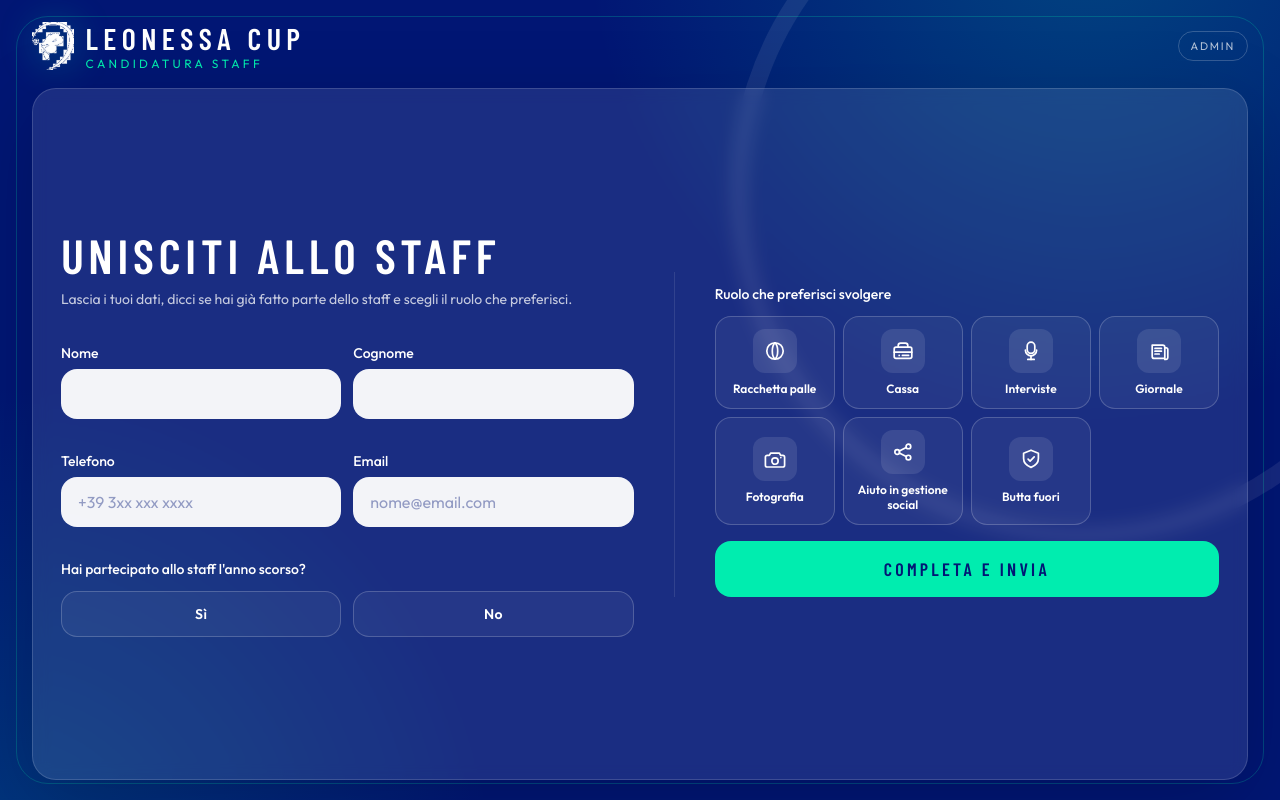
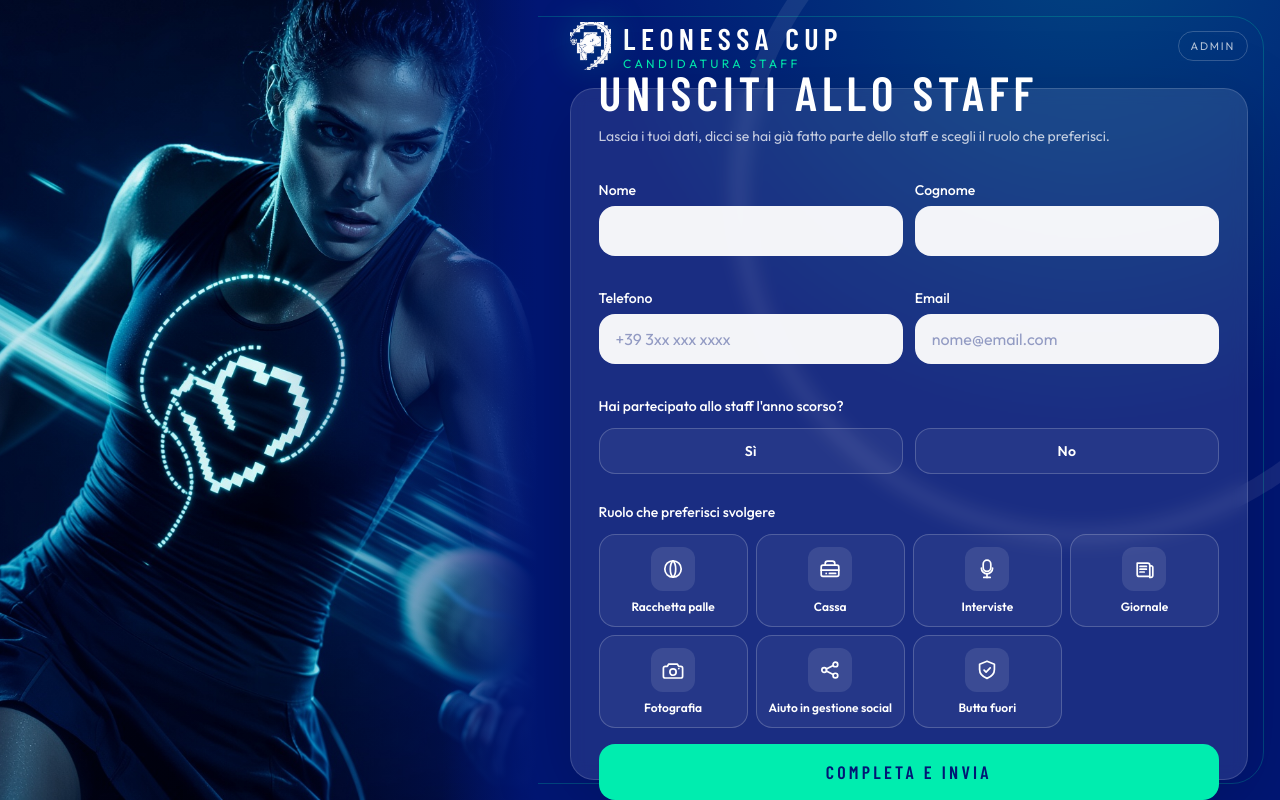
Before and after one commit to m8lamario/form-staff, a Next.js app: page / in a window 1280 px wide. Built offline with nearby package versions, Linux system fonts and the light colour scheme.

Commit message:
Add a cropped vertical hero and move the form right
Desktop now uses a full-height editorial image on the left and the complete staff form on the right. Replace public/hero.png to swap the photo.

```diff
--- a/app/page.tsx
+++ b/app/page.tsx
@@ -1,10 +1,25 @@
 import { BrandMark } from "@/components/BrandMark";
 import { StaffForm } from "@/components/StaffForm";
+import Image from "next/image";
 import Link from "next/link";
 
 export default function HomePage() {
   return (
-    <main className="mx-auto flex h-dvh max-w-[1440px] flex-col overflow-hidden px-3 py-3 lg:h-svh lg:px-8 lg:py-5">
+    <main className="flex h-dvh overflow-hidden lg:h-svh">
+      <aside className="relative hidden h-full w-[min(42vw,540px)] shrink-0 overflow-hidden lg:block">
+        <Image
+          src="/hero.png"
+          alt="Leonessa Cup"
+          fill
+          priority
+          sizes="540px"
+          className="object-cover object-[center_20%]"
+        />
+        <div className="absolute inset-0 bg-gradient-to-r from-[#011674]/10 via-transparent to-[#011674]/70" />
+        <div className="absolute inset-y-0 right-0 w-24 bg-gradient-to-r from-transparent to-[#011674]" />
+      </aside>
+
+      <div className="flex min-h-0 min-w-0 flex-1 flex-col px-3 py-3 lg:px-8 lg:py-5">
         <header className="flex shrink-0 items-center justify-between gap-3">
           <BrandMark layout="row" />
           <Link
@@ -17,6 +32,7 @@ export default function HomePage() {
         <section className="mt-3 min-h-0 flex-1 lg:mt-4">
           <StaffForm />
         </section>
+      </div>
     </main>
   );
 }
--- a/components/StaffForm.tsx
+++ b/components/StaffForm.tsx
@@ -188,7 +188,7 @@ export function StaffForm() {
         </p>
       ) : null}
 
-      <div className="flex min-h-0 flex-1 flex-col lg:grid lg:grid-cols-[minmax(0,1.05fr)_minmax(0,1fr)] lg:items-center lg:gap-10">
+      <div className="flex min-h-0 flex-1 flex-col lg:justify-center lg:gap-4">
         <div
           className={`${
             step < 3 ? "flex min-h-0 flex-1 flex-col" : "hidden"
@@ -290,7 +290,7 @@ export function StaffForm() {
           </section>
         </div>
 
-        <section className={`${stepClass(step, 3, false)} lg:border-l lg:border-white/10 lg:pl-10`}>
+        <section className={`${stepClass(step, 3, false)}`}>
           <StepHeading step={3} current={step} />
           <fieldset className="mt-3 flex min-h-0 flex-1 flex-col lg:mt-3 lg:flex-none">
             <legend className="sr-only lg:not-sr-only lg:mb-3 lg:block lg:text-sm lg:font-medium lg:text-white">
```
Also changed, not shown: public/hero.png (added), 1 other file (tests, documents, lock files or other folders). Lines whose indentation alone changed are shown as unchanged.
